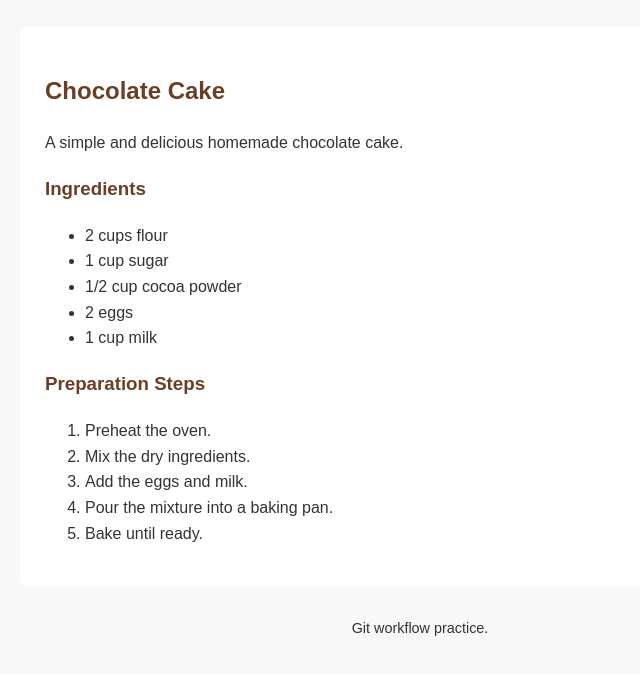
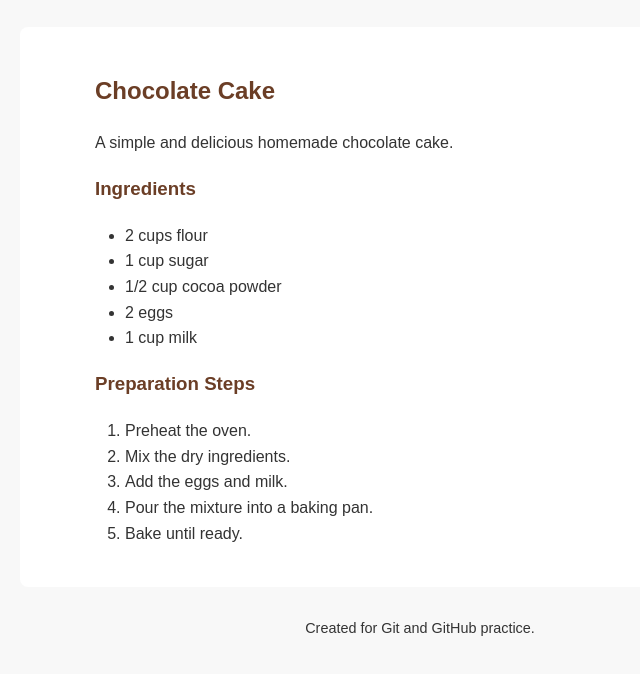
Before and after one commit to Tetaaline/week1-recipe_page, a plain HTML site: page index.html in a window 1280 px wide. Shown: the part 96-770 px from the top of the page, without its empty margins (220-860 px from the left). Drawn offline with Linux system fonts and the light colour scheme.

Commit message:
Improve recipe page layout

```diff
--- a/index.html
+++ b/index.html
@@ -6,7 +6,6 @@
     <title>Chocolate Cake Recipe</title>
     <link rel="stylesheet" href="style.css">
 </head>
-
 <body>
 
     <header>
@@ -14,6 +13,7 @@
     </header>
 
     <main>
+        <section class="recipe">
             <h2>Chocolate Cake</h2>
 
             <p>A simple and delicious homemade chocolate cake.</p>
@@ -35,10 +35,11 @@
                 <li>Pour the mixture into a baking pan.</li>
                 <li>Bake until ready.</li>
             </ol>
+        </section>
     </main>
 
     <footer>
-        <p>Git workflow practice.</p>
+        <p>Created for Git and GitHub practice.</p>
     </footer>
 
 </body>
--- a/style.css
+++ b/style.css
@@ -19,6 +19,16 @@ main {
     border-radius: 8px;
 }
 
+.recipe {
+    max-width: 650px;
+    margin: 0 auto;
+}
+
+.recipe ul,
+.recipe ol {
+    padding-left: 30px;
+}
+
 h1, h2, h3 {
     color: #6b3e26;
 }
```
Lines whose indentation alone changed are shown as unchanged.
